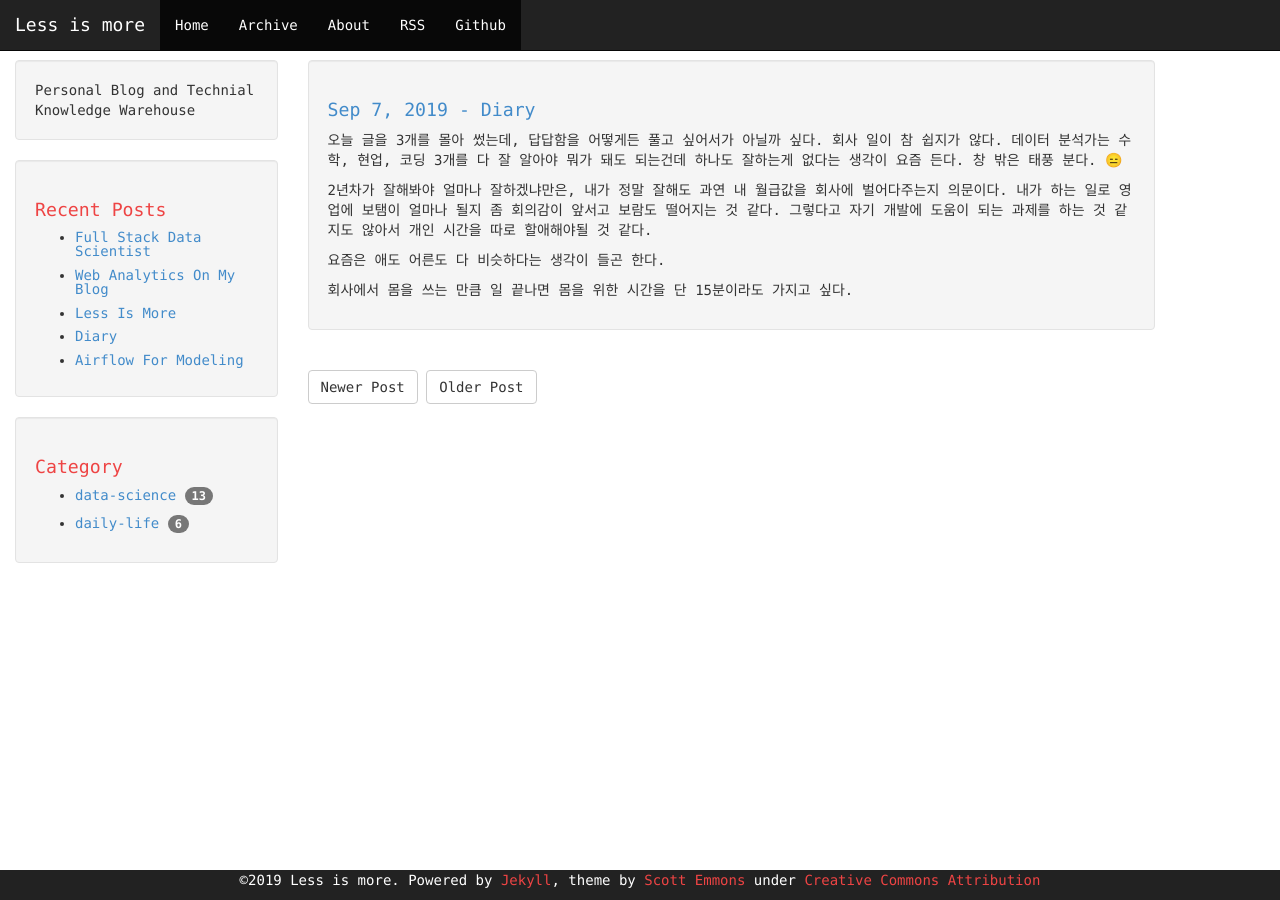
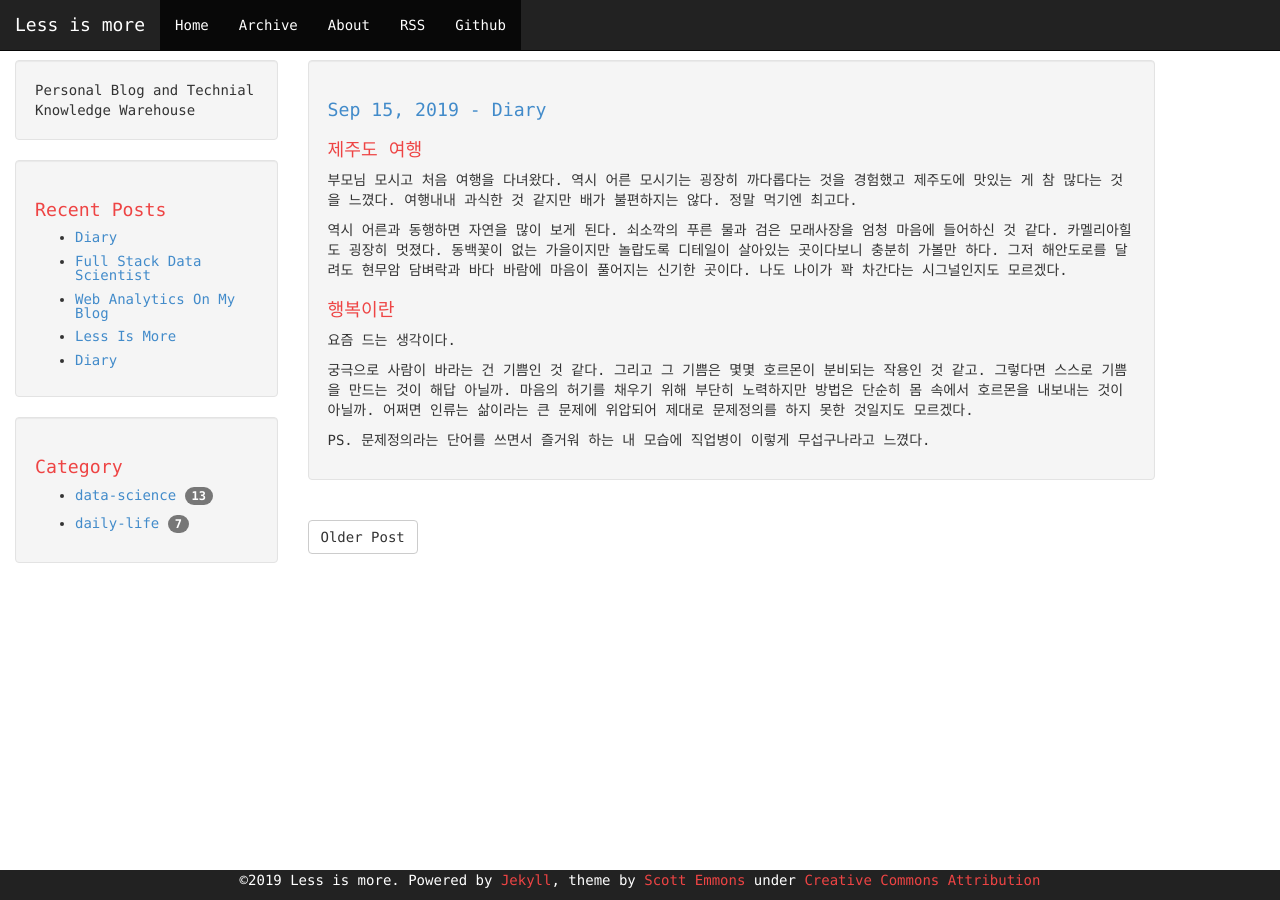
Before and after one commit to 11wi/11wi.github.io, a Jekyll site: the page built from _posts/2019-09-15-diary.md, in a window 1280 px wide. Built offline with Jekyll 4.4.1, drawn with Linux system fonts in a browser that asks for light colours; some web fonts are replaced.

Commit message:
upload post

```diff
--- /dev/null
+++ b/_posts/2019-09-15-diary.md
@@ -0,0 +1,27 @@
+---
+category: daily-life
+---
+
+# 제주도 여행
+
+부모님 모시고 처음 여행을 다녀왔다.
+역시 어른 모시기는 굉장히 까다롭다는 것을 경험했고
+제주도에 맛있는 게 참 많다는 것을 느꼈다. 여행내내 과식한 것 같지만 배가 불편하지는 않다.
+정말 먹기엔 최고다.
+
+역시 어른과 동행하면 자연을 많이 보게 된다. 쇠소깍의 푸른 물과 검은 모래사장을 엄청 마음에 들어하신 것 같다.
+카멜리아힐도 굉장히 멋졌다. 동백꽃이 없는 가을이지만 놀랍도록 디테일이 살아있는 곳이다보니 충분히 가볼만 하다.
+그저 해안도로를 달려도 현무암 담벼락과 바다 바람에 마음이 풀어지는 신기한 곳이다.
+나도 나이가 꽉 차간다는 시그널인지도 모르겠다.
+
+# 행복이란
+
+요즘 드는 생각이다.
+
+궁극으로 사람이 바라는 건 기쁨인 것 같다.
+그리고 그 기쁨은 몇몇 호르몬이 분비되는 작용인 것 같고.
+그렇다면 스스로 기쁨을 만드는 것이 해답 아닐까.
+마음의 허기를 채우기 위해 부단히 노력하지만 방법은 단순히 몸 속에서 호르몬을 내보내는 것이 아닐까.
+어쩌면 인류는 삶이라는 큰 문제에 위압되어 제대로 문제정의를 하지 못한 것일지도 모르겠다.
+
+PS. 문제정의라는 단어를 쓰면서 즐거워 하는 내 모습에 직업병이 이렇게 무섭구나라고 느꼈다.
--- a/about.html
+++ b/about.html
@@ -12,7 +12,7 @@ layout: default
         <li>Build optimization model for shopping host assignment</li>
         <li>Experience on handling VOC data to profiling customers.</li>
         <li>Research on estimation of sales of program with several model</li>
-        <li>Develop data product for business needs.</li>
+        <li>Develop data products for business problems.</li>
     </ul>
     <p>Contact me at email: be.data.analyst.11@gmail.com</p>
 </div>
```
